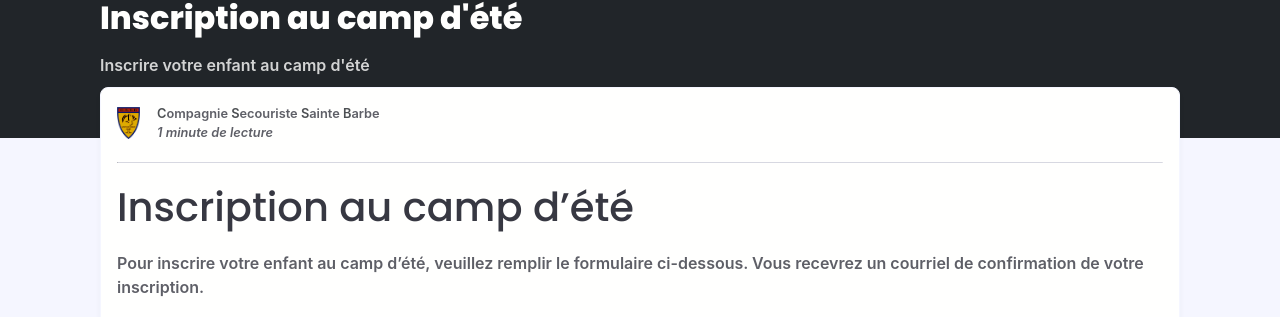
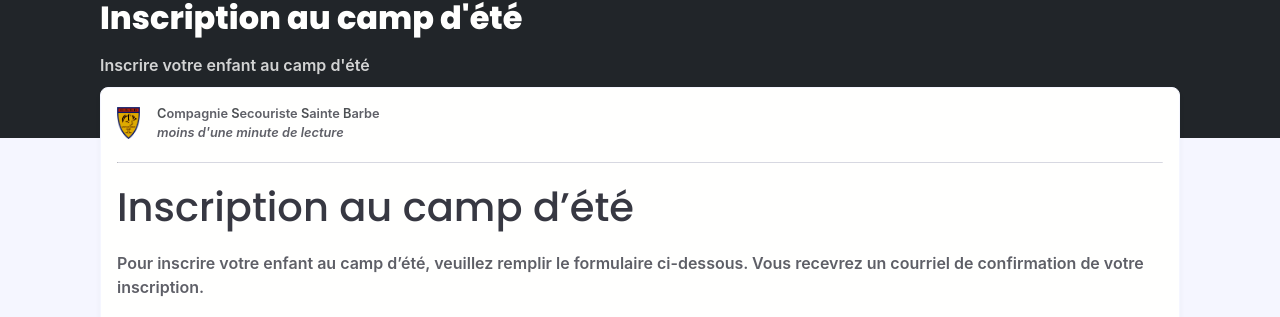
Before and after one commit to cssb-dev/infos, a Jekyll site: the page built from camp/inscription.md, in a window 1280 px wide. Shown: the part 201-518 px from the top of the page. Built offline with Jekyll 4.4.1, drawn with Linux system fonts in a browser that asks for light colours; some web fonts are replaced; comment, search, counter and statistics services are not loaded.

Commit message:
ACK: Improved reading time display

```diff
--- a/_includes/reading-time.html
+++ b/_includes/reading-time.html
@@ -1,7 +1,7 @@
 
 {% assign words = content | number_of_words %}
 {% if words < 300 %}
-    1 minute de lecture
+    moins d'une minute de lecture
 {% else %}
-    {{ words | divided_by:150 }} minute de lecture
+    {{ words | divided_by:150 }} minutes de lecture
 {% endif %}
```
